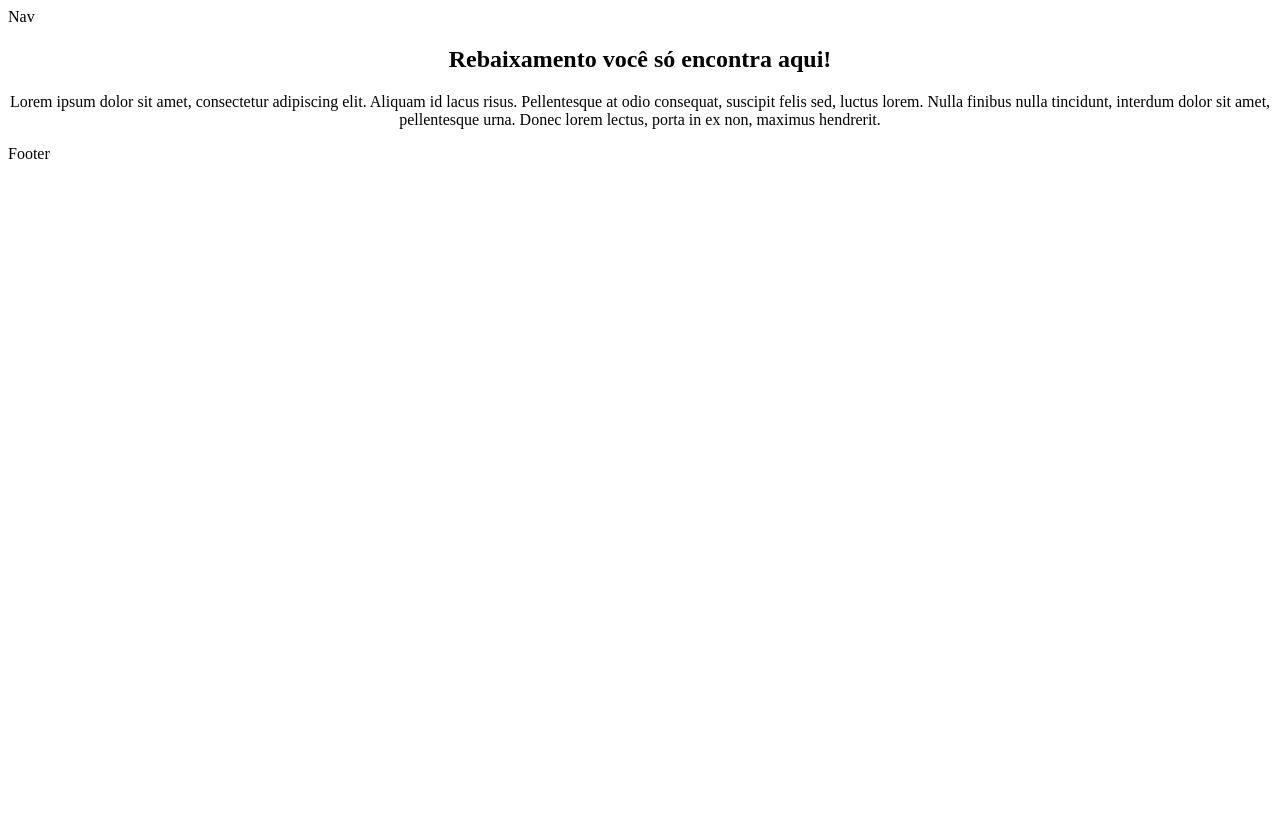
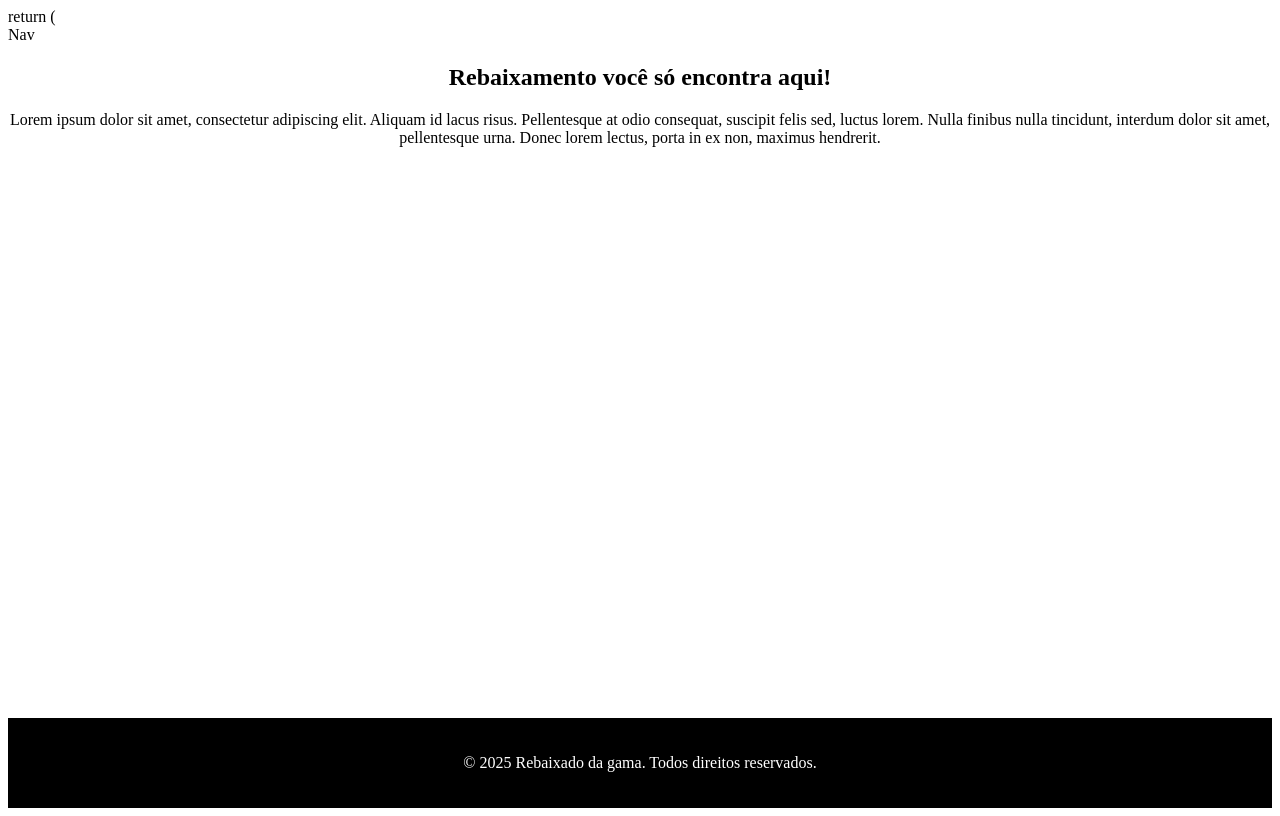
Before and after one commit to Nome-a-ser-decidido/Checkpoint-4-WebDev, a React (Vite) app: page / in a window 1280 px wide. Built offline with nearby package versions, Linux system fonts and the light colour scheme.

Commit message:
Criando o footer e fazendo o css dele

```diff
--- a/src/App.jsx
+++ b/src/App.jsx
@@ -8,21 +8,23 @@ import Footer from './components/Footer'
 
 
 function App() {
+  return (
+    <div style={{ display: 'flex', flexDirection: 'column', minHeight: '100vh' }}>
+
 
 
   return (
-    <>
     <BrowserRouter>
-     <Nav/>
-        <Routes>
-          <Route path="*" element={<Error />} /> {/* Rota padrão para erros */}
-          <Route path="/" element={<Home />} />
-          <Route path="/produto" element={<Produto />} />
-        </Routes>
-      <Footer/>
+      <Nav />
+      <Routes>
+        <Route path="*" element={<Error />} /> {/* Rota padrão para erros */}
+        <Route path="/" element={<Home />} />
+        <Route path="/produto" element={<Produto />} />
+      </Routes>
+      <Footer />
     </BrowserRouter>
+    </div>
 
-    </>
   )
 }
 
--- /dev/null
+++ b/src/components/Footer.css
@@ -0,0 +1,8 @@
+.footer {
+    background-color: #000000;
+    color: rgb(255, 255, 255);
+    padding: 20px;
+    text-align: center;
+    position: relative;
+    margin-top: auto;
+}
--- a/src/components/Footer.jsx
+++ b/src/components/Footer.jsx
@@ -1,11 +1,13 @@
-import React from 'react'
+import React from 'react';
+import './Footer.css';
 
 const Footer = () => {
-  return (
-    <div>
-      Footer
-    </div>
-  )
-}
+    const currentYear = new Date().getFullYear();
+    return (
+        <div className="footer">
+            <p>© {currentYear} Rebaixado da gama. Todos direitos reservados.</p>
+        </div>
+    );
+};
 
-export default Footer
+export default Footer;
```
